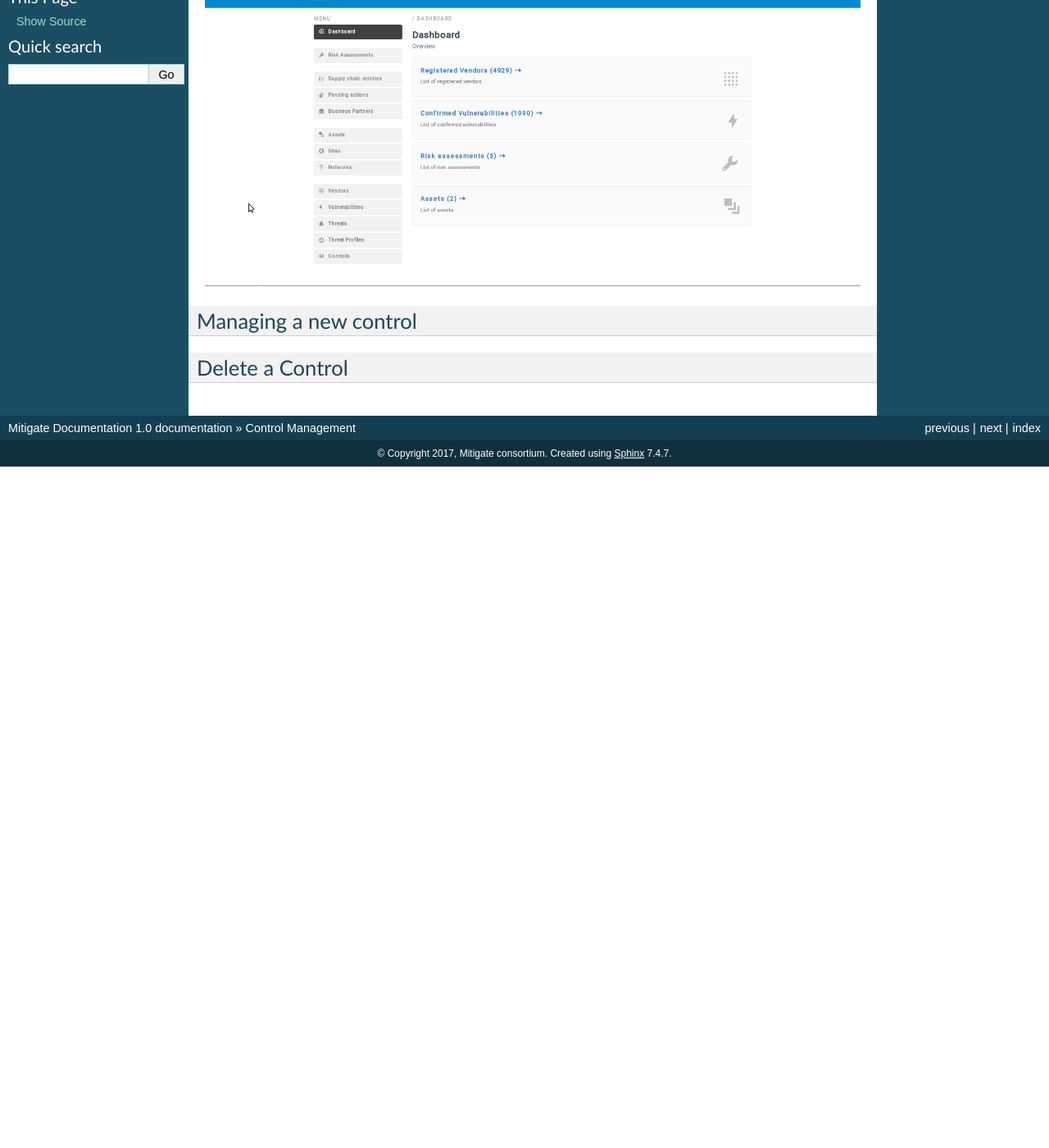
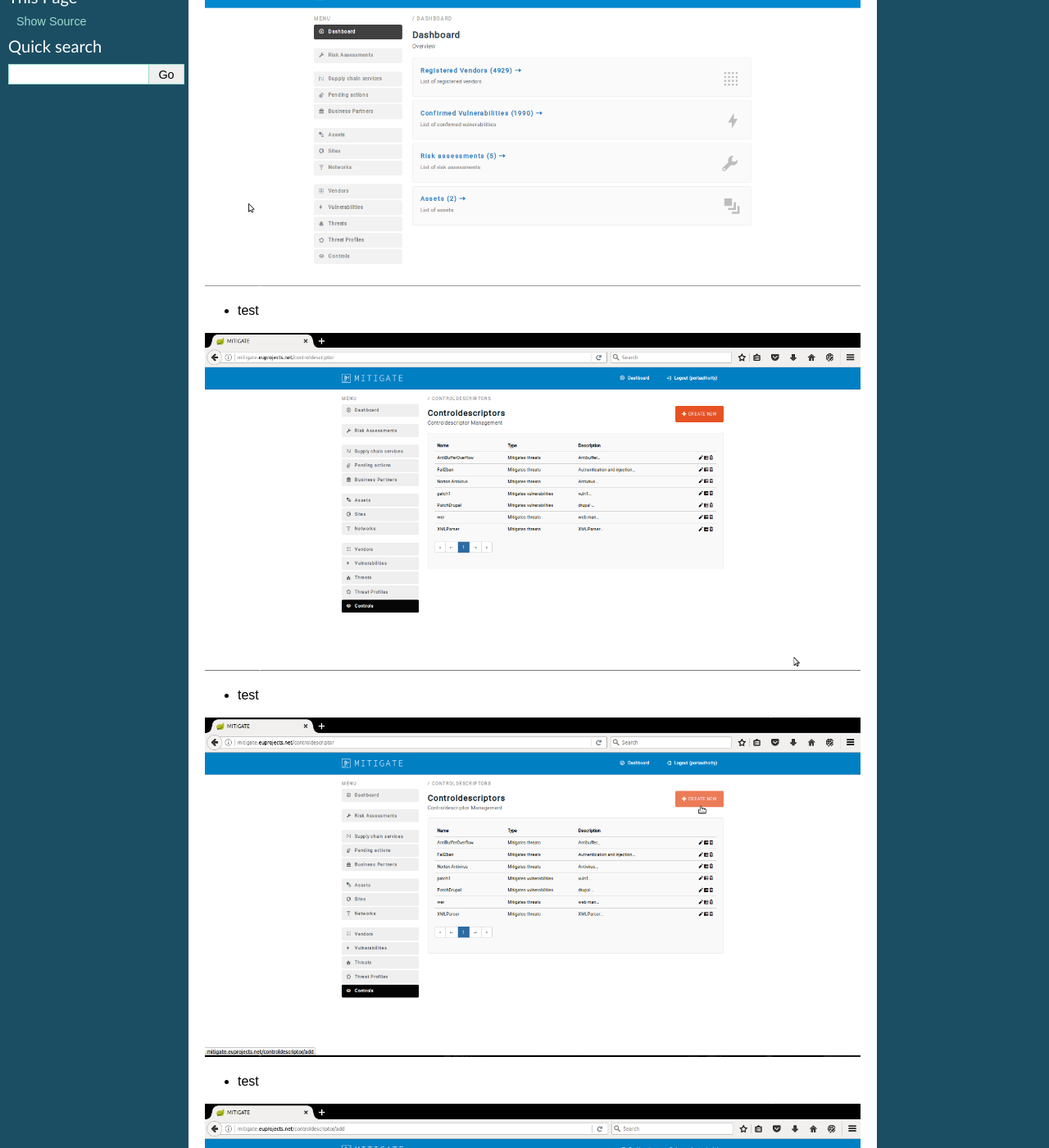
Before and after one commit to singularlogic/mitigate-documentation, a Sphinx documentation site: the page built from docs/f_control.rst, in a window 1280 px wide and 1400 px high, scrolled down 270 px. Shown: the whole window at 82% size. Built offline with Sphinx 7.4.7, drawn with Linux system fonts in a browser that asks for light colours; before the commit the page ends 900 px from its top, so only the background shows below that.

Commit message:
Update f_control.rst

```diff
--- a/docs/f_control.rst
+++ b/docs/f_control.rst
@@ -10,6 +10,21 @@ Declaring a new control
 
 .. image:: assets/Log_4.png
 
+- test
+
+.. image:: assets/cc.png
+
+- test
+
+.. image:: assets/cc_2.png
+
+- test
+
+.. image:: assets/cc_3.png
+
+- test
+
+.. image:: assets/cc_4.png
 
 Managing a new control
 ----------------------
```
